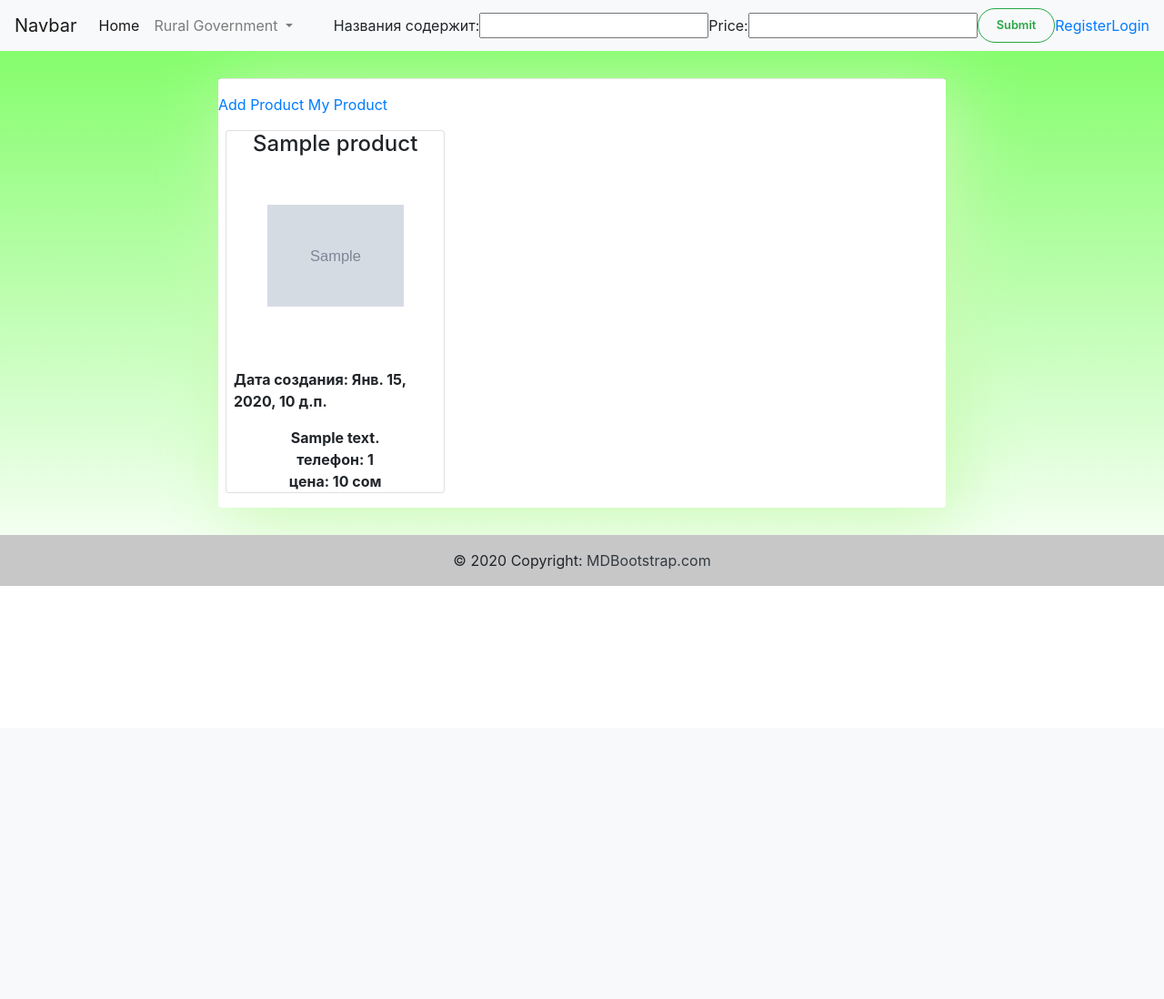
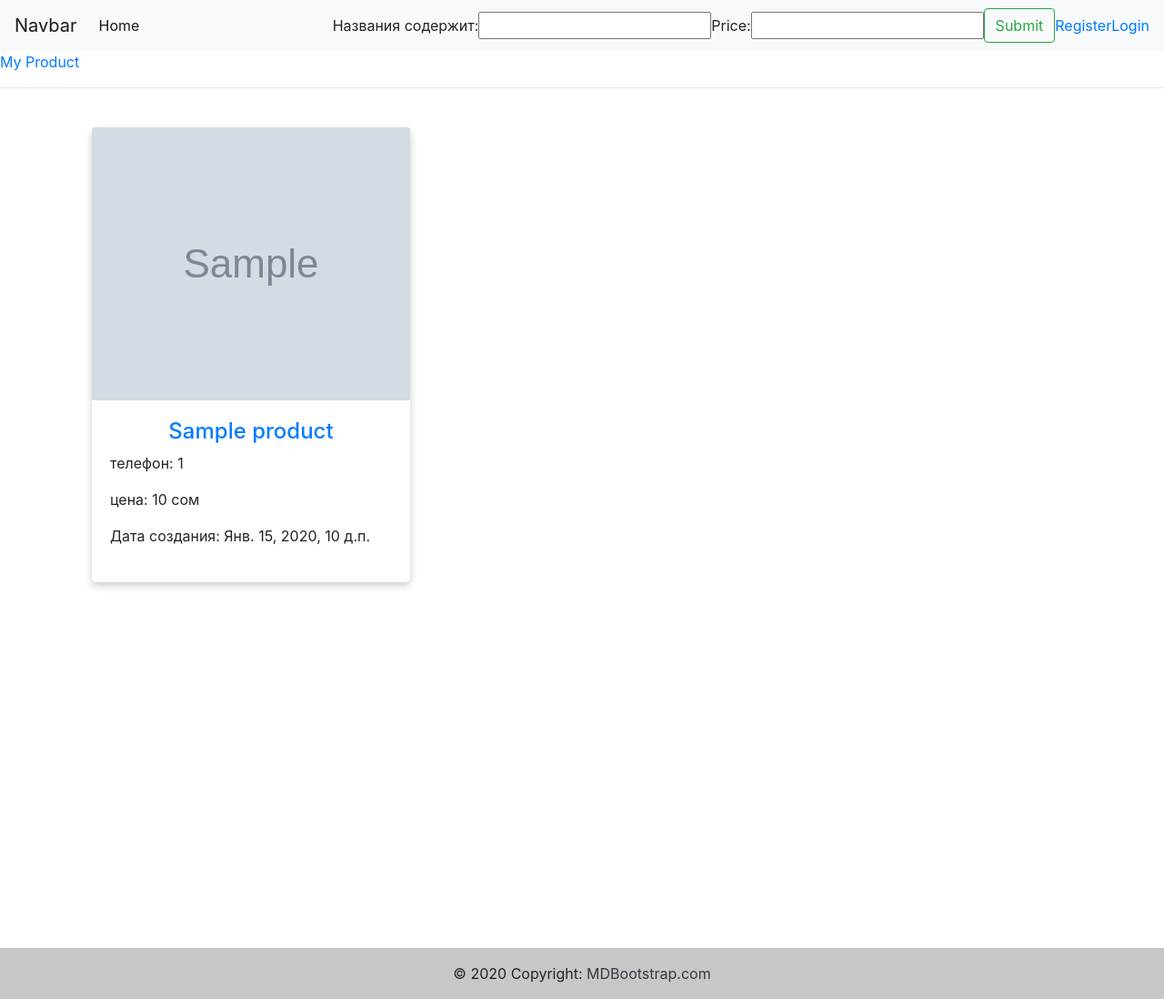
Before and after one commit to AkylbekMelisov/lalafotup, a Django app: page /products/1/ in a window 1280 px wide. Shown: the whole page at 91% size. Before the commit the page ends 644 px from the top, so only its background shows below. Run offline with Django 3.2, Linux system fonts and the light colour scheme; tables that the repository leaves empty hold one stand-in row (values such as "Sample post"); grey boxes marked "Sample" are stand-in pictures; some libraries are stand-ins or nearby versions.

Commit message:
fixed html files

```diff
--- a/lalafotup/lalafotup/lalafotup/settings.py
+++ b/lalafotup/lalafotup/lalafotup/settings.py
@@ -121,7 +121,7 @@ USE_TZ = True
 # https://docs.djangoproject.com/en/3.1/howto/static-files/
 
 STATIC_URL = '/static/'
-STATICFILES_DIR = [os.path.join(BASE_DIR, 'static')]
+STATICFILES_DIRS = [os.path.join(BASE_DIR, 'static')]
 
 MEDIA_URL = '/media/'
 MEDIA_ROOT = os.path.join(BASE_DIR, 'media')
--- a/lalafotup/lalafotup/products/templates/products/footer.html
+++ b/lalafotup/lalafotup/products/templates/products/footer.html
@@ -1,4 +1,9 @@
-<footer class="bg-light text-center text-lg-start">
+{% load static%}
+
+<link rel="stylesheet" href="{% static 'css/footer.css' %}" type="text/css">
+
+
+<footer class="bg-light text-center text-lg-start foot">
     <!-- Copyright -->
     <div class="text-center p-3" style="background-color: rgba(0, 0, 0, 0.2);">
         © 2020 Copyright:
--- a/lalafotup/lalafotup/products/templates/products/navbar.html
+++ b/lalafotup/lalafotup/products/templates/products/navbar.html
@@ -1,6 +1,7 @@
 <nav class="navbar navbar-expand-lg navbar-light bg-light">
     <a class="navbar-brand" href="#">Navbar</a>
-  <button class="navbar-toggler" type="button" data-toggle="collapse" data-target="#navbarSupportedContent" aria-controls="navbarSupportedContent" aria-expanded="false" aria-label="Toggle navigation">
+    <button class="navbar-toggler" type="button" data-toggle="collapse" data-target="#navbarSupportedContent"
+            aria-controls="navbarSupportedContent" aria-expanded="false" aria-label="Toggle navigation">
         <span class="navbar-toggler-icon"></span>
     </button>
 
@@ -8,17 +9,6 @@
         <ul class="navbar-nav mr-auto">
             <li class="nav-item active">
                 <a class="nav-link" href="{% url 'home' %}">Home <span class="sr-only">(current)</span></a>
-      </li>
-      <li class="nav-item dropdown">
-        <a class="nav-link dropdown-toggle" href="#" id="navbarDropdown" role="button" data-toggle="dropdown" aria-haspopup="true" aria-expanded="false">
-          Rural Government
-        </a>
-        <div class="dropdown-menu" aria-labelledby="navbarDropdown">
-          {% for rural_government in rural_governments %}
-
-          <a class="dropdown-item" href="{% url 'villages' rural_government.id %}">{{ rural_government.name }}</a>
-          {% endfor %}
-        </div>
             </li>
         </ul>
         <form class="form-inline my-2 my-lg-0" action="" method="GET">
--- a/lalafotup/lalafotup/products/templates/products/product.html
+++ b/lalafotup/lalafotup/products/templates/products/product.html
@@ -1,27 +1,32 @@
 {% extends 'products/base.html' %}
+{% load static %}
 {% block content %}
-{% load static %}
 
-<link rel="stylesheet" href="{% static 'css/category.css' %}" type="text/css">
+<link rel="stylesheet" href="{% static 'css/product.css' %}" type="text/css">
 
-<div class="wrapper rounded bg-white">
-    <hr>
-    <a href="{% url 'create_product' sub_id %}">Add Product</a>
-    <a href="{% url 'my_product' %}">My Product</a>
-    {% for product in products %}
-    <div class="row px-sm-2 px-0 pt-3">
-        <div class="col-md-4 offset-md-0 offset-sm-2 offset-1 col-sm-8 col-10 offset-sm-2 offset-1 mb-3">
+{% if request.user.is_authenticated %}
+<a href="{% url 'create_product' sub_id %}">Add Product</a>
+{% endif %}
+<a href="{% url 'my_product' %}">My Product</a>
+<hr>
+<div class="container">
+    <div class="card-deck">
+        {% for product in products %}
+        <div class="col-md-4">
+
             <div class="card">
-                <div class="d-flex justify-content-center"><h2 class="h4">{{ product.name }}</h2></div>
-                <div class="d-flex justify-content-center"> <img src="{{ product.image.url }}" alt="" width="278" height="300"> </div> <b class="px-2"><br>
-                <div class="d-flex justify-content-center"><p>Дата создания: {{ product.date_created }}</p></div>
-                <div class="d-flex justify-content-center">{{ product.description }}</div>
-                 <div class="d-flex justify-content-center">телефон: {{ product.phone }}</div>
-                <div class="d-flex justify-content-center">цена: {{ product.price }} сом</div>
-                </b>
+                <a href="{% url 'show_product' product.id %}"><img class="card-img-top" src="{{ product.image.url }}"
+                                                                   alt="Card image cap" width="200" height="300"></a>
+                <div class="card-body">
+                    <a href="{% url 'show_product' product.id %}"><h2 class="h4 d-flex justify-content-center">{{product.name }}</h2></a>
+                    <p>телефон: {{ product.phone }}</p>
+                    <p>цена: {{ product.price }} сом</p>
+                    <p>Дата создания: {{ product.date_created }}</p>
+                </div>
             </div>
+
         </div>
+        {% endfor %}
     </div>
-    {% endfor %}
 </div>
 {% endblock %}
--- a/lalafotup/lalafotup/products/urls.py
+++ b/lalafotup/lalafotup/products/urls.py
@@ -12,5 +12,6 @@ urlpatterns = [
     path('my_product/', my_product, name='my_product'),
     path('delete_product/<int:product_id>', delete_my_product, name='delete_product'),
     path('edit_product/<int:product_id>', edit_my_product, name='edit_product'),
+    path('show_product/<int:product_id>/', show_product, name='show_product'),
 
 ]
--- a/lalafotup/lalafotup/products/views.py
+++ b/lalafotup/lalafotup/products/views.py
@@ -80,3 +80,9 @@ def edit_my_product(request, product_id):
             return redirect('products', product.subcategory.id)
     context = {'products': product, 'form': form}
     return render(request, 'products/edit_product.html', context)
+
+
+def show_product(request, product_id):
+    product = Product.objects.get(id=product_id)
+    context = {'product': product}
+    return render(request, 'products/show_product.html', context)
--- a/lalafotup/lalafotup/static/css/category.css
+++ /dev/null
@@ -1,112 +0,0 @@
-@import url('https://fonts.googleapis.com/css2?family=Lora&family=Roboto+Slab&display=swap');
-
-* {
-    padding: 0;
-    margin: 0;
-    box-sizing: border-box
-}
-
-body {
-    background: linear-gradient(to top, #fff, #37fc0f 150%) no-repeat
-}
-
-.wrapper {
-    box-shadow: 10px 10px 80px #c9fab2;
-    max-width: 800px;
-    margin: 30px auto
-}
-
-select {
-    border-radius: 20px;
-    outline: none;
-    border: 1px solid #ddd;
-    color: #555
-}
-
-img {
-    object-fit: contain;
-    width: 150px;
-    height: 200px;
-    display: flex;
-    align-items: center;
-    justify-content: center
-}
-
-p.h4 {
-    font-family: 'Roboto Slab', serif
-}
-
-.rating {
-    font-size: 0.7rem
-}
-
-.fa-star,
-.reviews {
-    color: #daa520
-}
-
-div.h4 {
-    font-size: 1.8rem;
-    color: #d4a838;
-    font-family: 'Lora', serif;
-    margin: 0
-}
-
-.btn {
-    border-radius: 20px;
-    font-size: 0.8rem;
-    font-weight: 600;
-    padding: 8px 20px
-}
-
-.card {
-    position: relative
-}
-
-.card:hover {
-    border: 1px solid #000;
-    box-shadow: 3px 3px 30px rgb(166, 255, 144)
-}
-
-.red {
-    background-color: #e03e3e;
-    position: absolute;
-    color: #fff;
-    border-radius: 5px;
-    right: 5px;
-    top: 5px;
-    font-size: 0.9rem
-}
-
-a:hover {
-    text-decoration: none
-}
-
-@media(max-width:800px) {
-    .wrapper {
-        margin: 20px 10px
-    }
-
-    p.h4 {
-        font-size: 1.35rem;
-        padding-top: 10px
-    }
-}
-
-@media(max-width:767px) {
-    .wrapper {
-        max-width: 500px;
-        margin: 20px auto
-    }
-}
-
-@media(max-width:424px) {
-    .wrapper {
-        width: 100%;
-        margin: auto
-    }
-
-    div.text-muted {
-        font-size: 0.75rem
-    }
-}
--- /dev/null
+++ b/lalafotup/lalafotup/static/css/footer.css
@@ -0,0 +1,3 @@
+.foot{
+margin-top: 400px;
+}
--- /dev/null
+++ b/lalafotup/lalafotup/static/css/product.css
@@ -0,0 +1,23 @@
+.card {
+  box-shadow: 0 4px 8px 0 rgba(0,0,0,0.2);
+  transition: 0.3s;
+  width: 350px;
+  height: 500px;
+  border-radius: 5px;
+  border: 1px;
+  border-color: black;
+  margin: 25px;
+}
+
+.card:hover {
+  box-shadow: 0 8px 16px 0 rgba(0,0,0,0.2);
+}
+
+img {
+  border-radius: 5px 5px 0 0;
+
+}
+
+.container {
+  padding: 2px 16px;
+}
```
Also changed, not shown: lalafotup/lalafotup/products/templates/products/category.html (+12 -10 lines), lalafotup/lalafotup/products/templates/products/my_product.html (+15 -16 lines), lalafotup/lalafotup/products/templates/products/rural_government.html (+13 -11 lines), lalafotup/lalafotup/products/templates/products/show_product.html (added, +24 -0 lines), lalafotup/lalafotup/products/templates/products/subcategory.html (+12 -11 lines), lalafotup/lalafotup/products/templates/products/village.html (+11 -12 lines), lalafotup/lalafotup/static/css/rural_government.css (deleted, +0 -112 lines), lalafotup/lalafotup/static/css/subcategory.css (deleted, +0 -112 lines), lalafotup/lalafotup/static/css/village.css (deleted, +0 -112 lines). Lines whose indentation alone changed are shown as unchanged.
